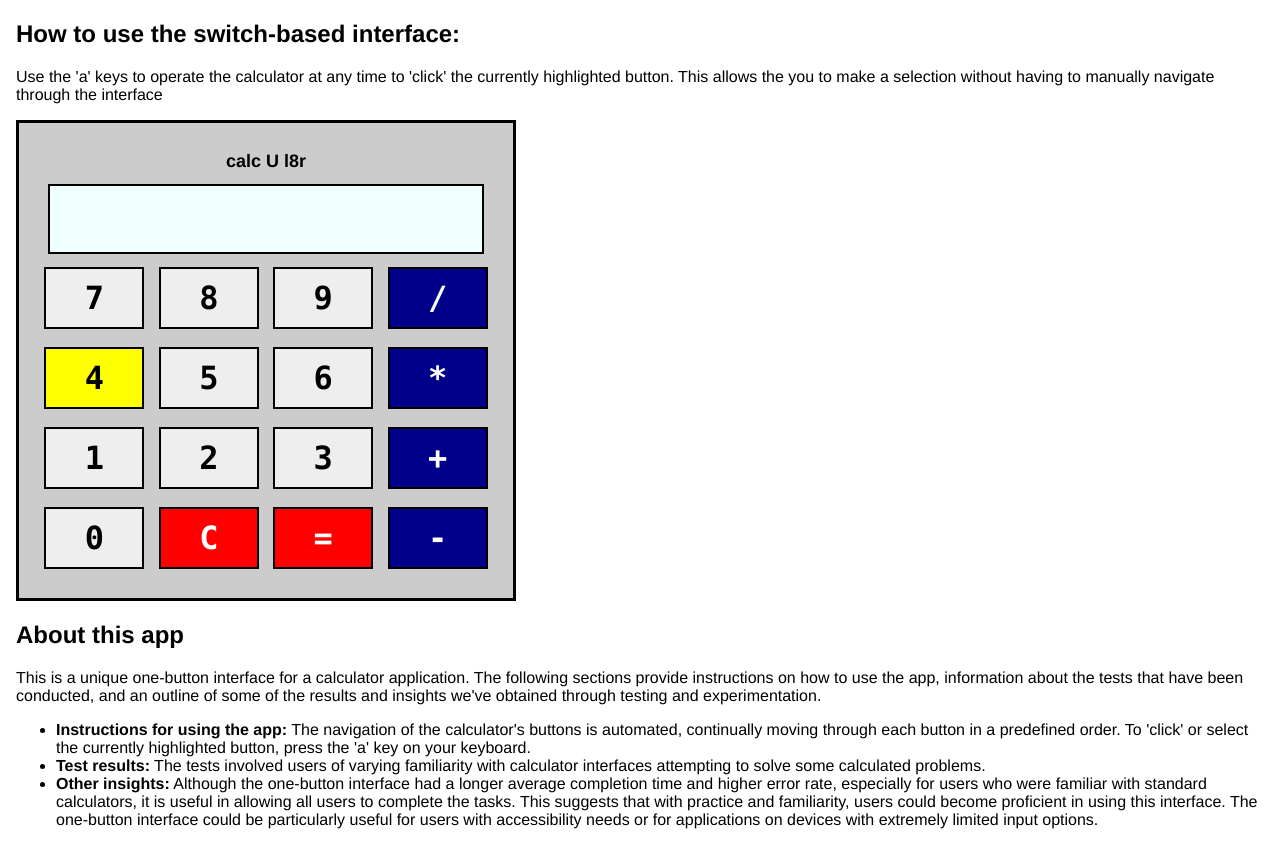
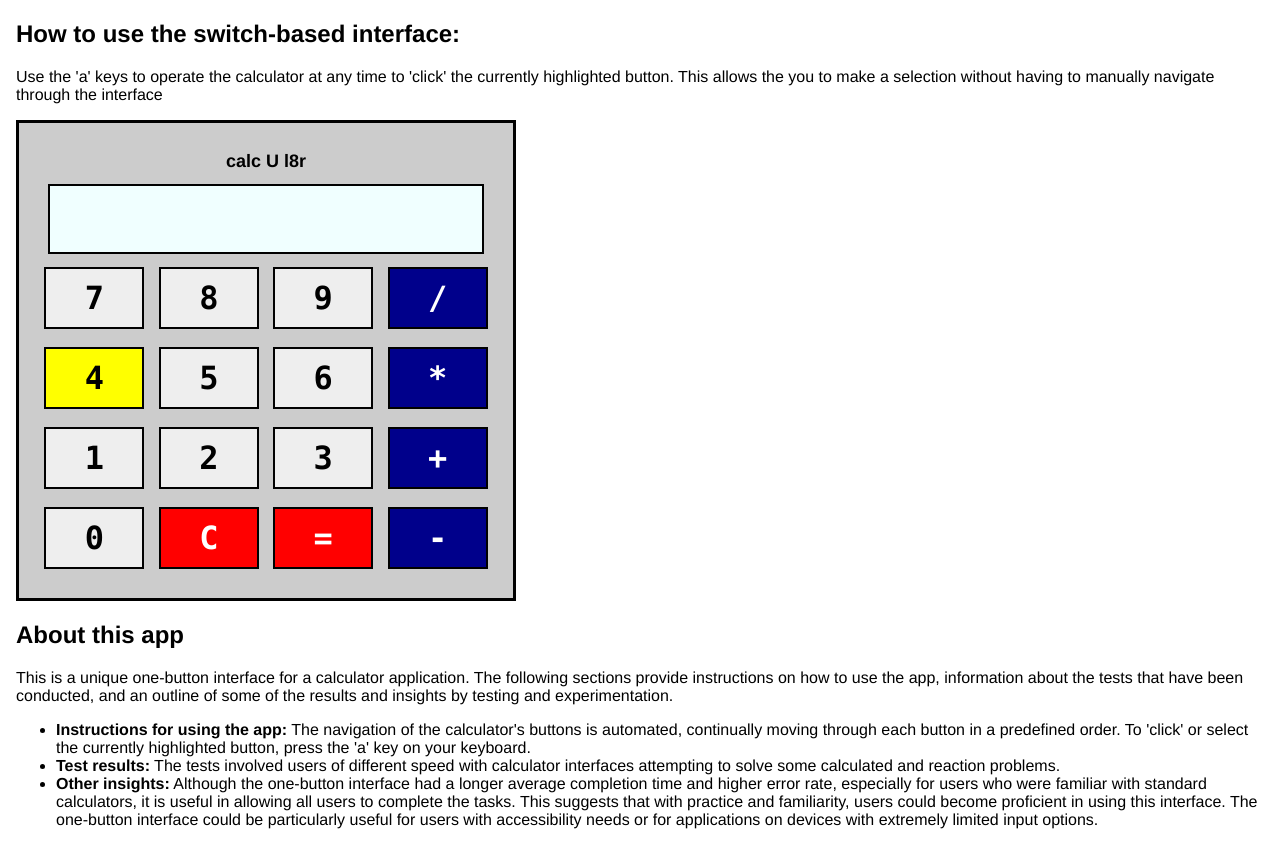
Before and after one commit to jieren123/inputAcc_hw8, a plain HTML site: page index.html in a window 1280 px wide. Drawn offline with nearby package versions, Linux system fonts and the light colour scheme.

Commit message:
Update index.html

```diff
--- a/index.html
+++ b/index.html
@@ -43,10 +43,10 @@
 		</div>
 		<div id="comments">
 		    <h2>About this app</h2>
-		    <p>This is a unique one-button interface for a calculator application. The following sections provide instructions on how to use the app, information about the tests that have been conducted, and an outline of some of the results and insights we've obtained through testing and experimentation.</p>
+		    <p>This is a unique one-button interface for a calculator application. The following sections provide instructions on how to use the app, information about the tests that have been conducted, and an outline of some of the results and insights by testing and experimentation.</p>
 		    <ul>
 		        <li><strong>Instructions for using the app:</strong> The navigation of the calculator's buttons is automated, continually moving through each button in a predefined order. To 'click' or select the currently highlighted button, press the 'a' key on your keyboard.</li>
-		        <li><strong>Test results:</strong> The tests involved users of varying familiarity with calculator interfaces attempting to solve some calculated problems.  </li>
+		        <li><strong>Test results:</strong> The tests involved users of different speed with calculator interfaces attempting to solve some calculated and reaction problems.  </li>
 		        <li><strong>Other insights:</strong> Although the one-button interface had a longer average completion time and higher error rate, especially for users who were familiar with standard calculators, it is useful in allowing all users to complete the tasks. This suggests that with practice and familiarity, users could become proficient in using this interface. The one-button interface could be particularly useful for users with accessibility needs or for applications on devices with extremely limited input options.</li>
 		    </ul>
 		</div>
```
